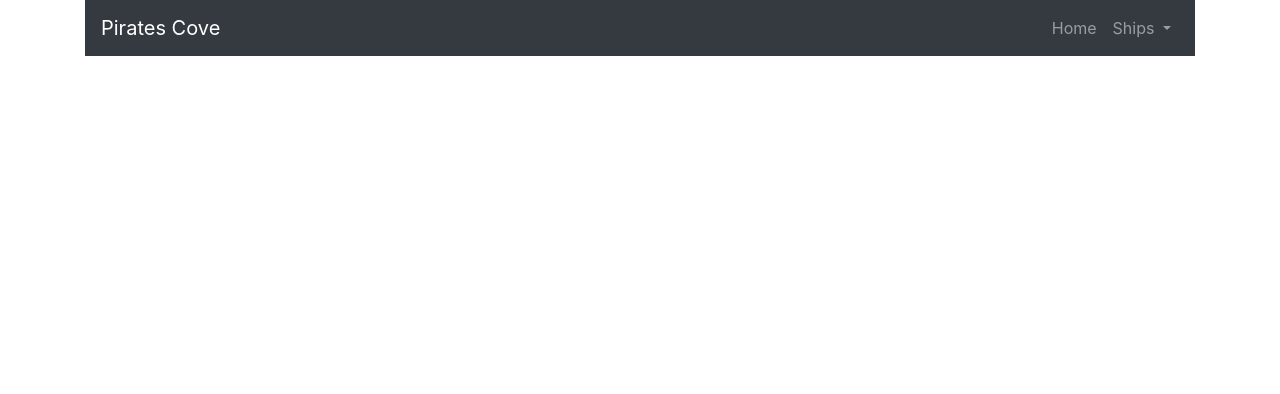
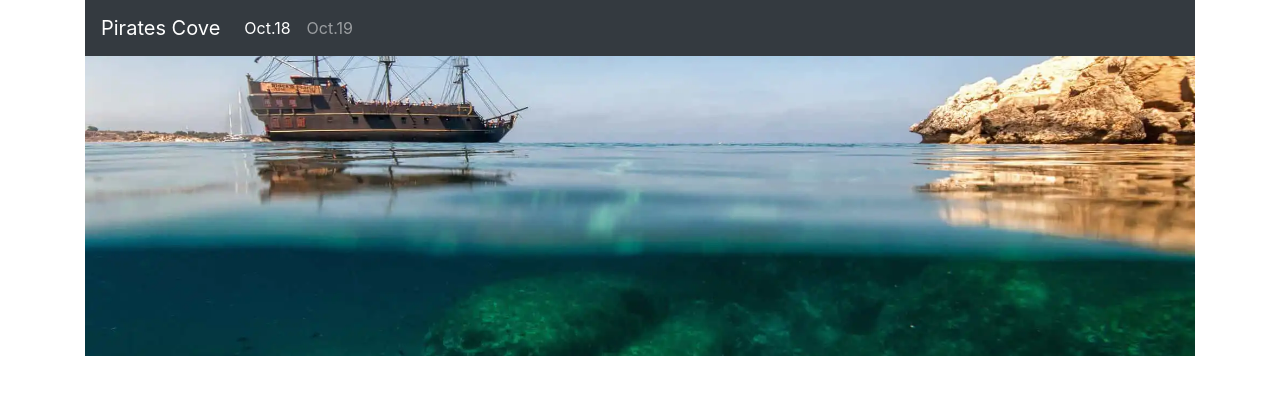
Before and after one commit to allysonortegon/allyson-bootstrap-practice, a website: page docs/index.html in a window 1280 px wide. Drawn offline with Linux system fonts and the light colour scheme.

Commit message:
bootstrap in progress

```diff
--- a/docs/index.html
+++ b/docs/index.html
@@ -10,29 +10,25 @@
 <body>
     <!-- Content starts here -->
     <div class="container">
-    <nav class="navbar navbar-expand-lg navbar-dark bg-dark mb-4">
+    <nav class="navbar navbar-expand-lg navbar-dark bg-dark">
         <a class="navbar-brand" href="#">Pirates Cove</a>
         <button class="navbar-toggler" type="button" data-toggle="collapse" data-target="#navbarSupportedContent">
             <span class="navbar-toggler-icon"></span>
         </button>
         <div class="collapse navbar-collapse" id="navbarSupportedContent">
-          <ul class="navbar-nav ml-auto">
+          <ul class="navbar-nav ml-left">
             <li class="nav-item">
-              <a class="nav-link" href="#">Home</a>
+              <a class="nav-link active" href="#">Oct.18</a>
             </li>
-            <li class="nav-item dropdown">
-              <a class="nav-link dropdown-toggle" href="#" id="navbarDropdown" data-toggle="dropdown">
-                Ships
-              </a>
-              <div class="dropdown-menu">
-                <a class="dropdown-item" href="#">Queen Anne's Revenge</a>
-                <a class="dropdown-item" href="#">Oxford</a>
-                <a class="dropdown-item" href="#">Revenge</a>
-              </div>
+            <li class="nav-item ">
+              <a class="nav-link" href="#">Oct.19</a>
             </li>
           </ul>
         </div>
       </nav>
+      <div class="jumbotron">
+
+      </div>
       </div>
     <!-- Closing scripts here -->
   <script src="js/jquery.js"></script>
--- a/src/scss/styles.scss
+++ b/src/scss/styles.scss
@@ -11,6 +11,14 @@
 
 // Import partials here
 
-a:hover {
+
+.nav-link:hover {
   text-decoration: underline;
 }
+
+.jumbotron {
+  background: url(../img/pirate-ship.jpg) no-repeat center;
+  background-size: cover;
+  height: 300px;
+  border-radius: 0px;
+}
```
Also changed, not shown: src/html/index.html (+8 -12 lines), docs/css/styles.css, docs/img/kraken01.jpg (added), docs/img/kraken02.jpg (added), docs/img/kraken03.jpg (added), docs/img/pirate-ship.jpg (added), docs/img/pirate.jpg (added), src/img/kraken01.jpg (added), src/img/kraken02.jpg (added), src/img/kraken03.jpg (added), src/img/pirate-ship.jpg (added), src/img/pirate.jpg (added).
